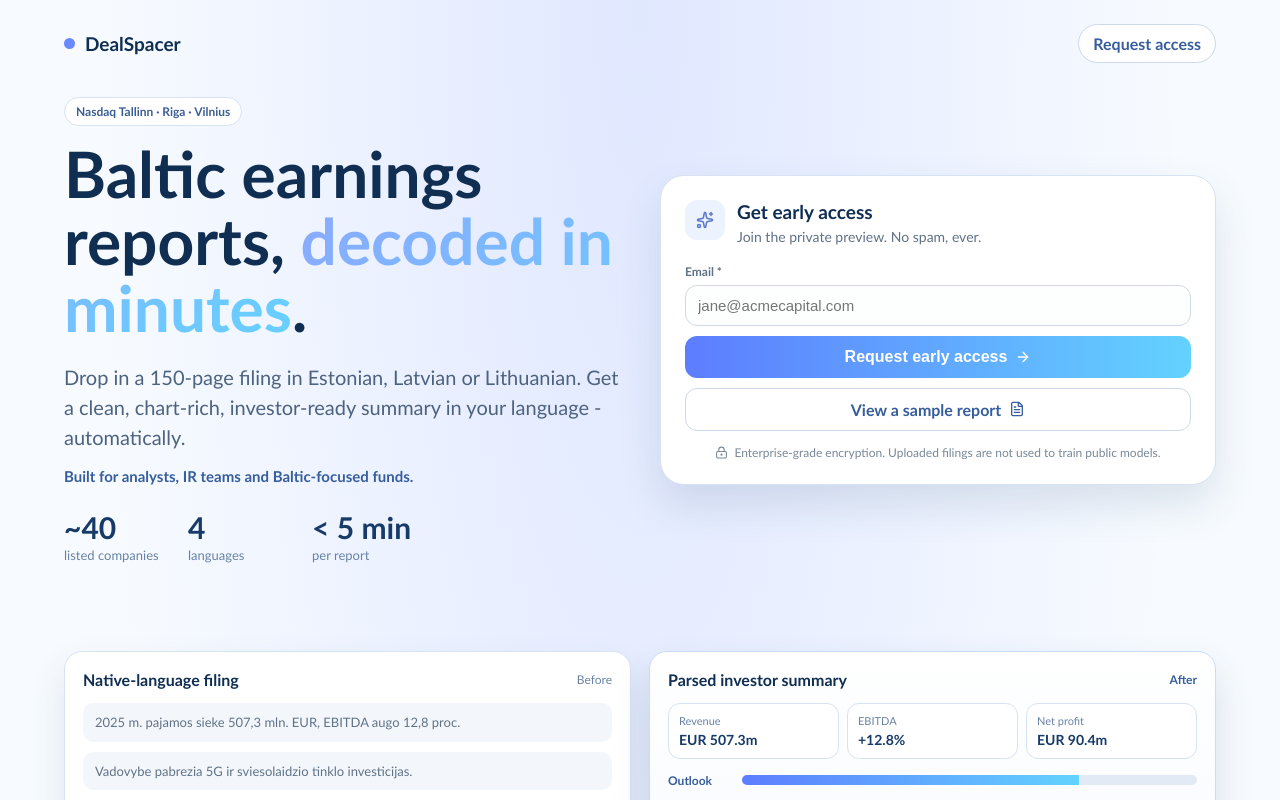
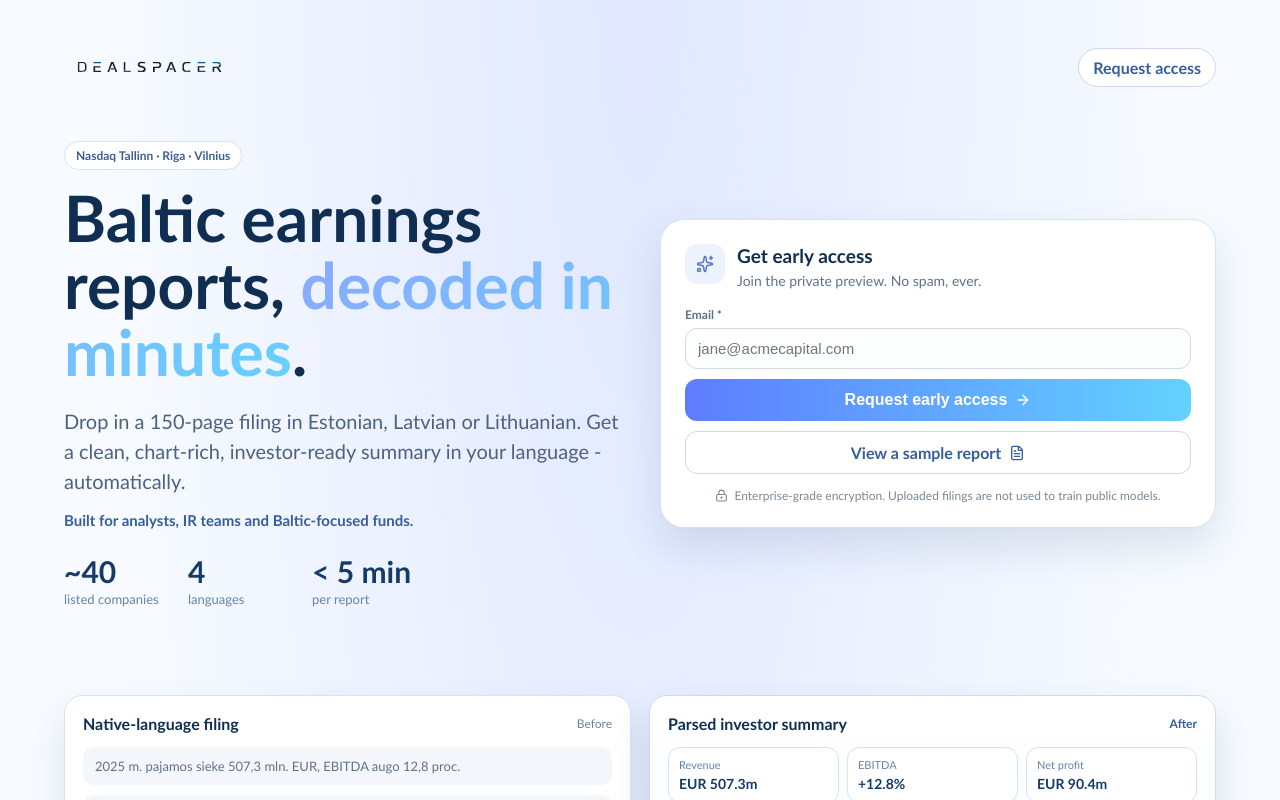
Before and after one commit to skrmahas/dealspacer-project, a Next.js app in the folder packages/web/: page / in a window 1280 px wide. Shown: the top 800 px of the page. Built offline with nearby package versions, Linux system fonts and the light colour scheme.

Commit message:
fix(web): use logo in landing header

```diff
--- a/packages/web/src/app/page.tsx
+++ b/packages/web/src/app/page.tsx
@@ -120,12 +120,15 @@ export default function LandingPage() {
             alignItems: "center",
             gap: 12,
             flexWrap: "wrap",
-            paddingBottom: 12,
+            paddingBottom: 8,
           }}
         >
-          <div style={{ display: "flex", alignItems: "center", gap: 10 }}>
-            <div style={{ width: 11, height: 11, borderRadius: 999, background: "#6b89ff" }} />
-            <strong style={{ fontSize: 19, color: "#0f2e52", letterSpacing: 0 }}>DealSpacer</strong>
+          <div style={{ display: "flex", alignItems: "center", gap: 8 }}>
+            <img
+              src="/dealspacers-logo.svg"
+              alt="DealSpacer"
+              style={{ width: 170, height: "auto", display: "block" }}
+            />
           </div>
           <a
             href="#access"
```
Also changed, not shown: packages/web/public/dealspacers-logo.svg (added).
